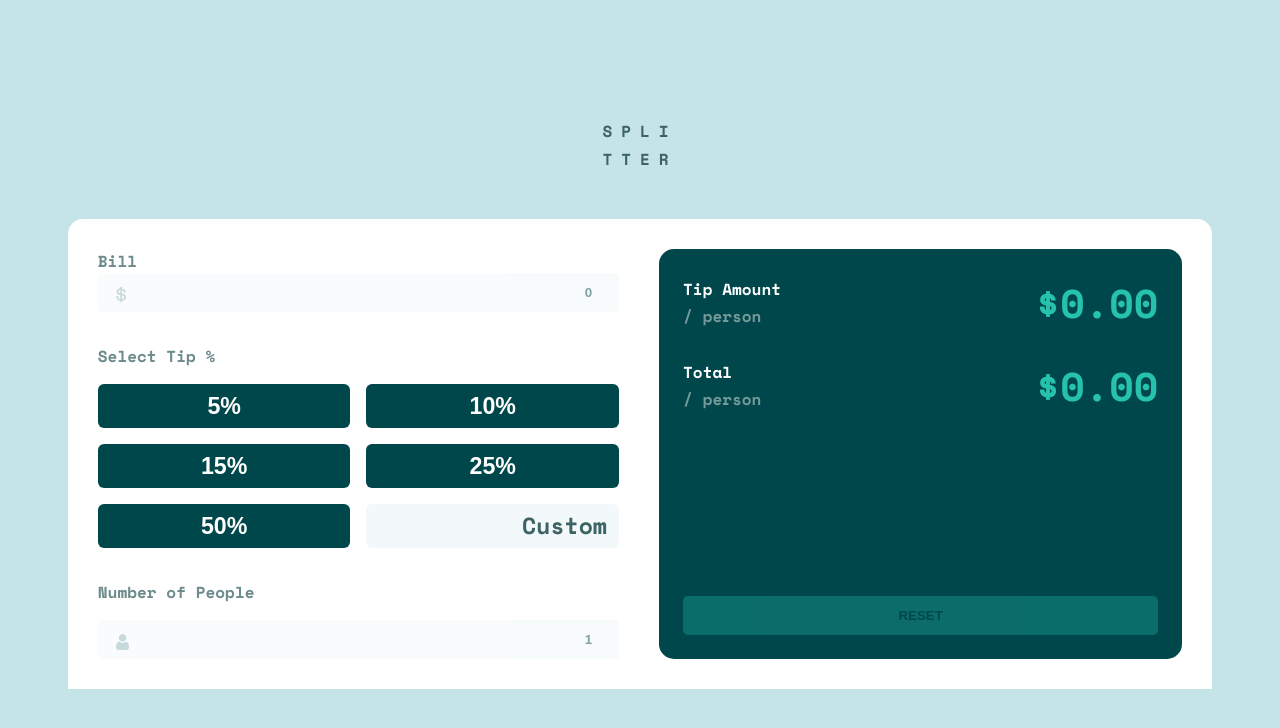
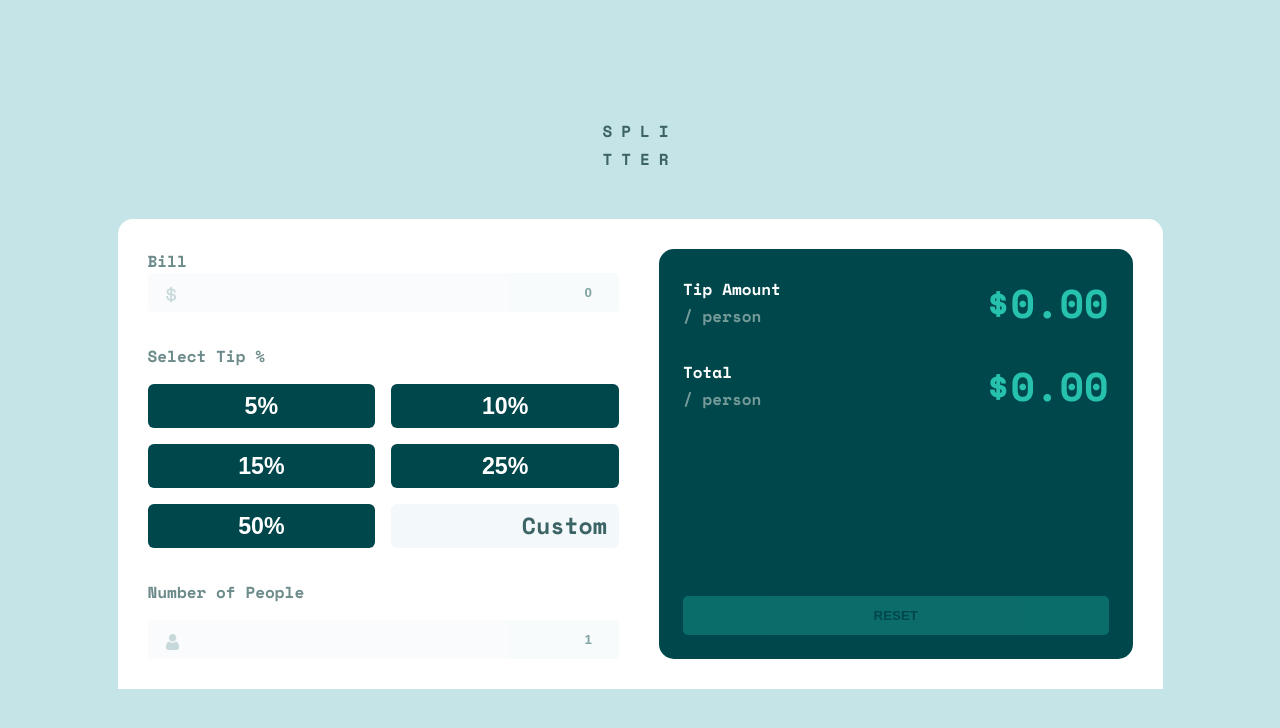
Before and after one commit to Yarden-Tal/splitter-vue, a Vue app: page / in a window 1280 px wide. Shown: the top 728 px of the page. Built offline with nearby package versions, Linux system fonts and the light colour scheme.

Commit message:
limited large screen width

```diff
--- a/src/App.vue
+++ b/src/App.vue
@@ -42,6 +42,7 @@ main {
   background-color: #fff;
   border-top-right-radius: 15px;
   border-top-left-radius: 15px;
+  max-width: 1045px;
 }
 .main-inner {
   padding: 30px;
```
